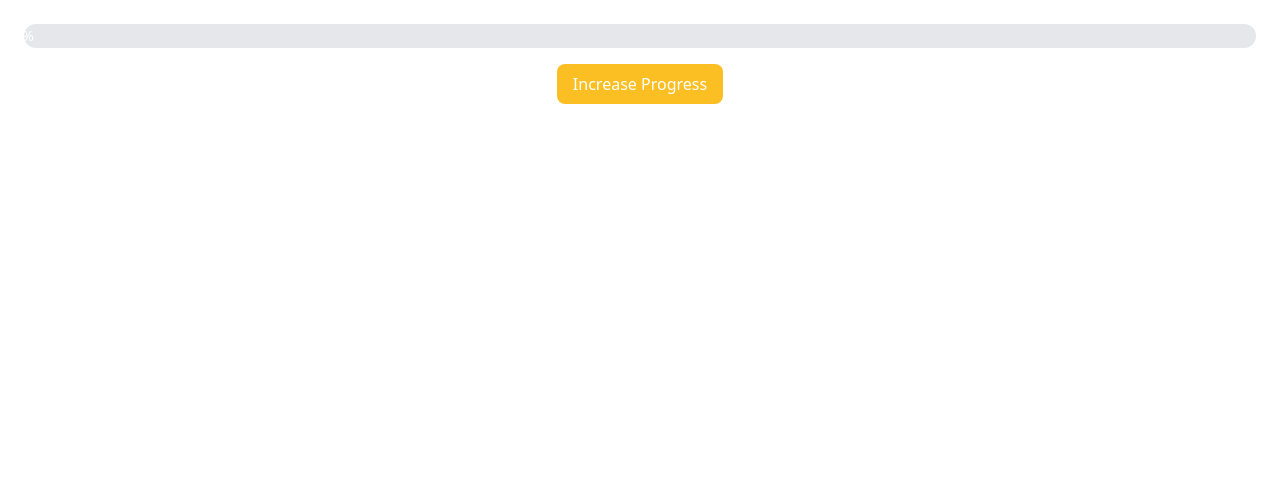
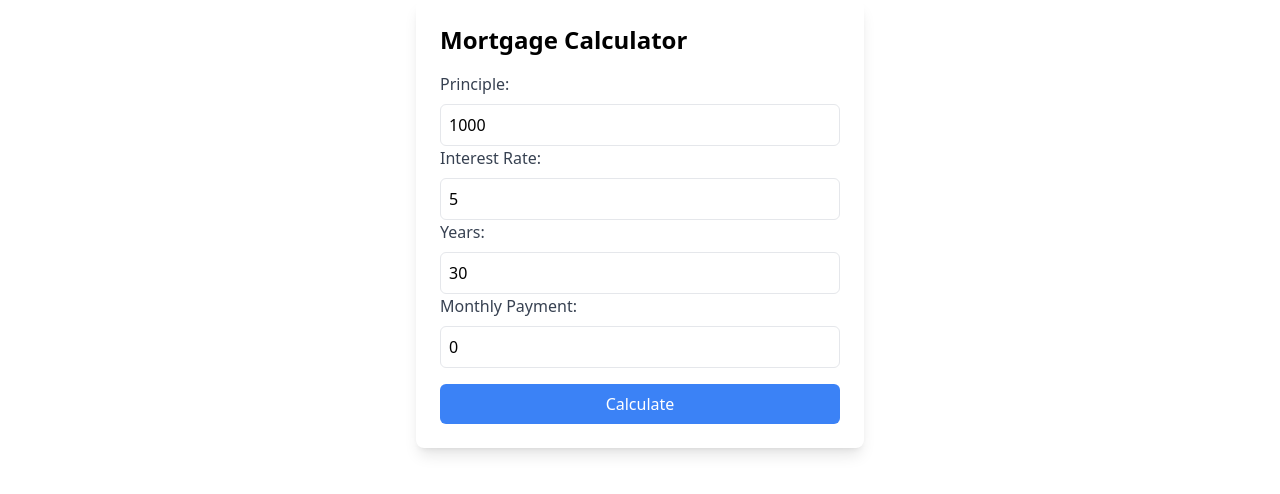
Before and after one commit to Srinivaskoruprolu007/React-Machine-Coding-Questions, a React (Vite) app: page / in a window 1280 px wide. Shown: the top 494 px of the page. Built offline with nearby package versions, Linux system fonts and the light colour scheme.

Commit message:
added morgage calculator

```diff
--- a/src/App.tsx
+++ b/src/App.tsx
@@ -4,6 +4,7 @@ import ContactForm from "./components/Easy/ContactForm";
 import HolyGrail from "./components/Easy/HolyGrail";
 import { Toaster } from "react-hot-toast";
 import ProgressBarDemo from "./components/Medium/ProgressBarDemo";
+import MortgageCalculator from "./components/Medium/MortgageCalculator";
 
 const items = [
   {
@@ -27,7 +28,8 @@ const App = () => {
       <Accordion items={items} />
       <Toaster /> */}
       {/* <HolyGrail /> */}
-      <ProgressBarDemo />
+      {/* <ProgressBarDemo /> */}
+      <MortgageCalculator />
     </div>
   );
 };
--- /dev/null
+++ b/src/components/Medium/MortgageCalculator.tsx
@@ -0,0 +1,69 @@
+import React, { useState } from "react";
+
+const MortgageCalculator: React.FC = () => {
+  const [principle, setPrinciple] = useState(1000);
+  const [interestRate, setInterestRate] = useState(5);
+  const [years, setYears] = useState(30);
+  const [monthlyPayment, setMonthlyPayment] = useState(0);
+
+  const calculateMortgage = () => {
+    const rate = interestRate / 100 / 12;
+    const n = years * 12;
+    const monthly = (principle * rate) / (1 - Math.pow(1 + rate, -n));
+    setMonthlyPayment(monthly ? Number(monthly.toFixed(2)) : 0);
+  };
+  return (
+    <div className="max-w-md mx-auto bg-white p-6 rounded-lg shadow-lg spacae-y-4">
+      <h2 className="text-2xl font-semibold mb-4">Mortgage Calculator</h2>
+      <div className="space-y-2">
+        <label className="block text-gray-700">Principle:</label>
+        <input
+          type="number"
+          className="w-full p-2 border rounded-md"
+          value={principle}
+          onChange={(e) => setPrinciple(Number(e.target.value))}
+        />
+      </div>
+      <div className="space-y-2">
+        <label className="block text-gray-700">Interest Rate:</label>
+        <input
+          type="number"
+          className="w-full p-2 border rounded-md"
+          value={interestRate}
+          onChange={(e) => setInterestRate(Number(e.target.value))}
+        />
+      </div>
+      <div className="space-y-2">
+        <label className="block text-gray-700">Years:</label>
+        <input
+          type="number"
+          className="w-full p-2 border rounded-md"
+          value={years}
+          onChange={(e) => setYears(Number(e.target.value))}
+        />
+      </div>
+      <div className="space-y-2">
+        <label className="block text-gray-700">Monthly Payment:</label>
+        <input
+          type="number"
+          className="w-full p-2 border rounded-md"
+          value={monthlyPayment}
+          readOnly
+        />
+      </div>
+      <button
+        className="w-full bg-blue-500 text-white py-2 rounded-md hover:bg-blue-600 mt-4"
+        onClick={calculateMortgage}
+      >
+        Calculate
+      </button>
+      {monthlyPayment > 0 && (
+        <p className="mt-4 text-green-500 font-semibold">
+          Your monthly payment is: ${monthlyPayment}
+        </p>
+      )}
+    </div>
+  );
+};
+
+export default MortgageCalculator;
```
